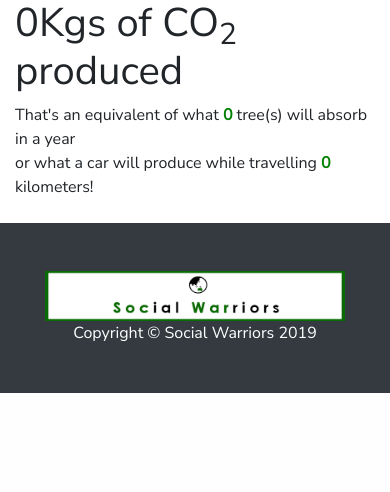
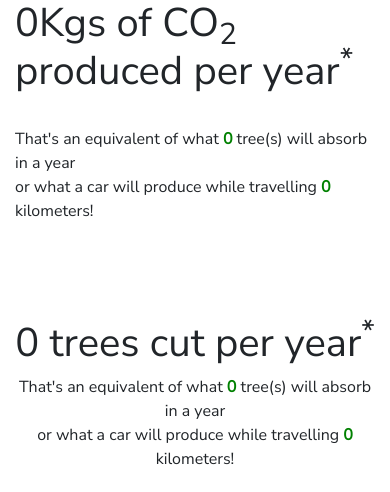
Before and after one commit to ColinZhusz/Make_Aus_Green_Again, a Django app: page /calculator/ in a window 390 px wide. Shown: the part 2463-2955 px from the top of the page. Before the commit the page ends 2856 px from the top, so only its background shows below. Run offline with Django 3.2, Linux system fonts and the light colour scheme; parts of the project's set-up code (start-up, migrations or seed data) failed here and were passed over; some libraries are stand-ins or nearby versions.

Commit message:
Added the tree calculation

```diff
--- a/MAGA/static/css/business-frontpage.css
+++ b/MAGA/static/css/business-frontpage.css
@@ -355,3 +355,11 @@ iframe[seamless] {
 .TreeCO2 {
   color: Green;
 }
+
+.container {
+  scroll-snap-type: mandatory;
+}
+
+.container-child {
+  scroll-behavior: smooth;
+}
--- a/MAGA/static/js/slider.js
+++ b/MAGA/static/js/slider.js
@@ -20,6 +20,7 @@ window.onload = function()
 
   //Get the values of the impact scales
   var co2_scale = document.getElementById("CO2Value");
+  var tree_scale = document.getElementById("TreeValue");
 
   // Define the functions to change the value and the grayscale percentage
   pbag_slider.oninput = function()
@@ -38,9 +39,26 @@ window.onload = function()
               22*parseInt(milk_slider.value)*52;
     co2_scale.innerHTML = (co2/1000).toFixed(2);
 
+    //Set the tree scale values
+    var trees = 0.0016*parseInt(pbag_slider.value)*52 +
+              0.0057*parseInt(diaper_slider.value)*52 +
+              0.0014*parseInt(coffee_slider.value)*52 +
+              0.0021*parseInt(milk_slider.value)*52;
+    tree_scale.innerHTML = (trees).toFixed(2);
+
     // calculate impact alternatives
     document.getElementById("TreeCO2Val").innerHTML = (co2/6000).toFixed(2);
     document.getElementById("CarCO2Val").innerHTML = (co2/170).toFixed(2);
+
+    // compare with the national average
+    if ((co2/1000) > 22 ){
+      document.getElementById("CO2result").innerHTML = "You exceed the national average of 22Kg per year for these items";
+      document.getElementById("CO2result").style.color = "red";
+    }
+    else {
+      document.getElementById("CO2result").style.color = "green";
+      document.getElementById("CO2result").innerHTML = "You are under the national average of 22Kg per year for these items";
+    }
 
     //Make the smoke more opaque as the value increases
     var co2_perc = ((co2/1000).toFixed(2)/40);
@@ -63,6 +81,23 @@ window.onload = function()
     document.getElementById("TreeCO2Val").innerHTML = (co2/6000).toFixed(2);
     document.getElementById("CarCO2Val").innerHTML = (co2/170).toFixed(2);
 
+    //Set the tree scale values
+    var trees = 0.0016*parseInt(pbag_slider.value)*52 +
+              0.0057*parseInt(diaper_slider.value)*52 +
+              0.0014*parseInt(coffee_slider.value)*52 +
+              0.0021*parseInt(milk_slider.value)*52;
+    tree_scale.innerHTML = (trees).toFixed(2);
+
+    // compare with the national average
+    if ((co2/1000) > 22 ){
+      document.getElementById("CO2result").innerHTML = "You exceed the national average of 22Kg per year for these items";
+      document.getElementById("CO2result").style.color = "red";
+    }
+    else {
+      document.getElementById("CO2result").style.color = "green";
+      document.getElementById("CO2result").innerHTML = "You are under the national average of 22Kg per year for these items";
+    }
+
     var co2_perc = ((co2/1000).toFixed(2)/40);
     document.getElementById("earth-base").style.opacity = co2_perc.toString();
   }
@@ -80,6 +115,23 @@ window.onload = function()
     co2_scale.innerHTML = (co2/1000).toFixed(2);
     document.getElementById("TreeCO2Val").innerHTML = (co2/6000).toFixed(2);
     document.getElementById("CarCO2Val").innerHTML = (co2/170).toFixed(2);
+
+    //Set the tree scale values
+    var trees = 0.0016*parseInt(pbag_slider.value)*52 +
+              0.0057*parseInt(diaper_slider.value)*52 +
+              0.0014*parseInt(coffee_slider.value)*52 +
+              0.0021*parseInt(milk_slider.value)*52;
+    tree_scale.innerHTML = (trees).toFixed(2);
+
+    // compare with the national average
+    if ((co2/1000) > 22 ){
+      document.getElementById("CO2result").innerHTML = "You exceed the national average of 22Kg per year for these items";
+      document.getElementById("CO2result").style.color = "red";
+    }
+    else {
+      document.getElementById("CO2result").style.color = "green";
+      document.getElementById("CO2result").innerHTML = "You are under the national average of 22Kg per year for these items";
+    }
 
     var co2_perc = ((co2/1000).toFixed(2)/40);
     document.getElementById("earth-base").style.opacity = co2_perc;
@@ -100,6 +152,23 @@ window.onload = function()
     document.getElementById("TreeCO2Val").innerHTML = (co2/6000).toFixed(2);
     document.getElementById("CarCO2Val").innerHTML = (co2/170).toFixed(2);
 
+    //Set the tree scale values
+    var trees = 0.0016*parseInt(pbag_slider.value)*52 +
+              0.0057*parseInt(diaper_slider.value)*52 +
+              0.0014*parseInt(coffee_slider.value)*52 +
+              0.0021*parseInt(milk_slider.value)*52;
+    tree_scale.innerHTML = (trees).toFixed(2);
+
+    // compare with the national average
+    if ((co2/1000) > 22 ){
+      document.getElementById("CO2result").innerHTML = "You exceed the national average of 22Kg per year for these items";
+      document.getElementById("CO2result").style.color = "red";
+    }
+    else {
+      document.getElementById("CO2result").style.color = "green";
+      document.getElementById("CO2result").innerHTML = "You are under the national average of 22Kg per year for these items";
+    }
+
     var co2_perc = ((co2/1000).toFixed(2)/40);
     document.getElementById("earth-base").style.opacity = co2_perc;
   }
--- a/MAGA/templates/calculator.html
+++ b/MAGA/templates/calculator.html
@@ -11,12 +11,12 @@
       <h1>Check your plastic footprint</h1>
       <hr>
       <p><strong> Your carbon footprint has an immense impact on the world</strong></p>
-      <br>
       <p>Even though it is hard to comprehend, the use of certain household items everyday has
         a compounding effect on the world's total carbon footprint. </p>
       <p>Enter the <strong>approximate weekly</strong> usage of these common household items to get an estimate of your plastic footprint.<br></p>
     </div>
   </div>
+  <section class="container-child">
     <div class="row text-center mb-2">
       <div class="col-md-2 col-sm-2 offset-md-1">
         <img class="img-fluid" src="{% static 'img/bag.png' %}" alt="bag-calc" height="50%" id = "pBagImage">
@@ -55,17 +55,25 @@
         <div class="col-md-2 col-sm-2 offset-md-1 layered_earth">
           <img class="impact_top img-fluid" src="{% static 'img/co2.png' %}" alt="bag-calc" height="50%" id = "earth-base">
         </div>
-      <div class="col-md-7 offset-md-1">
-        <h1><output type="text" id="CO2Value" value="">0</output>Kgs of CO<sub>2</sub> produced</h1>
+        <div class="col-md-8 offset-md-1">
+          <br><h1><output type="text" id="CO2Value" value="">0</output>Kgs of CO<sub>2</sub> produced per year<sup>*</sup></h1>
+          <br>That's an equivalent of what <strong><output style= "color:green" type="text" id="TreeCO2Val" value="">0</output></strong> tree(s) will absorb in a year
+          <br>or what a car will produce while travelling <strong><output style= "color:green" type="text" id="CarCO2Val" value="">0</output></strong> kilometers!
+          <br><strong><output type="text" id="CO2result" value=""></output></strong>
+        </div>
+      </div>
+      <div class="row text-center">
+        <div class="col-md-8 offset-md-1">
+          <br><br><br><h1><output type="text" id="TreeValue" value="">0</output> trees cut per year<sup>*</sup></h1>
           That's an equivalent of what <strong><output style= "color:green" type="text" id="TreeCO2Val" value="">0</output></strong> tree(s) will absorb in a year
           <br>or what a car will produce while travelling <strong><output style= "color:green" type="text" id="CarCO2Val" value="">0</output></strong> kilometers!
         </div>
-    </div>
-    <div class="row text-center">
-      <div class="col-md-3 col-sm-2 offset-md-1">
+        <div class="col-md-2 col-sm-2 offset-md-1">
           <br>
-      </div>
+          <img class="img-fluid" src="{% static 'img/tree.png' %}" alt="tree-calc" height="30%" id="TreeImage">
         </div>
 
       </div>
+  </section>
+</div>
 {% endblock %}
```
Also changed, not shown: 1 other file. Lines whose indentation alone changed are shown as unchanged.
